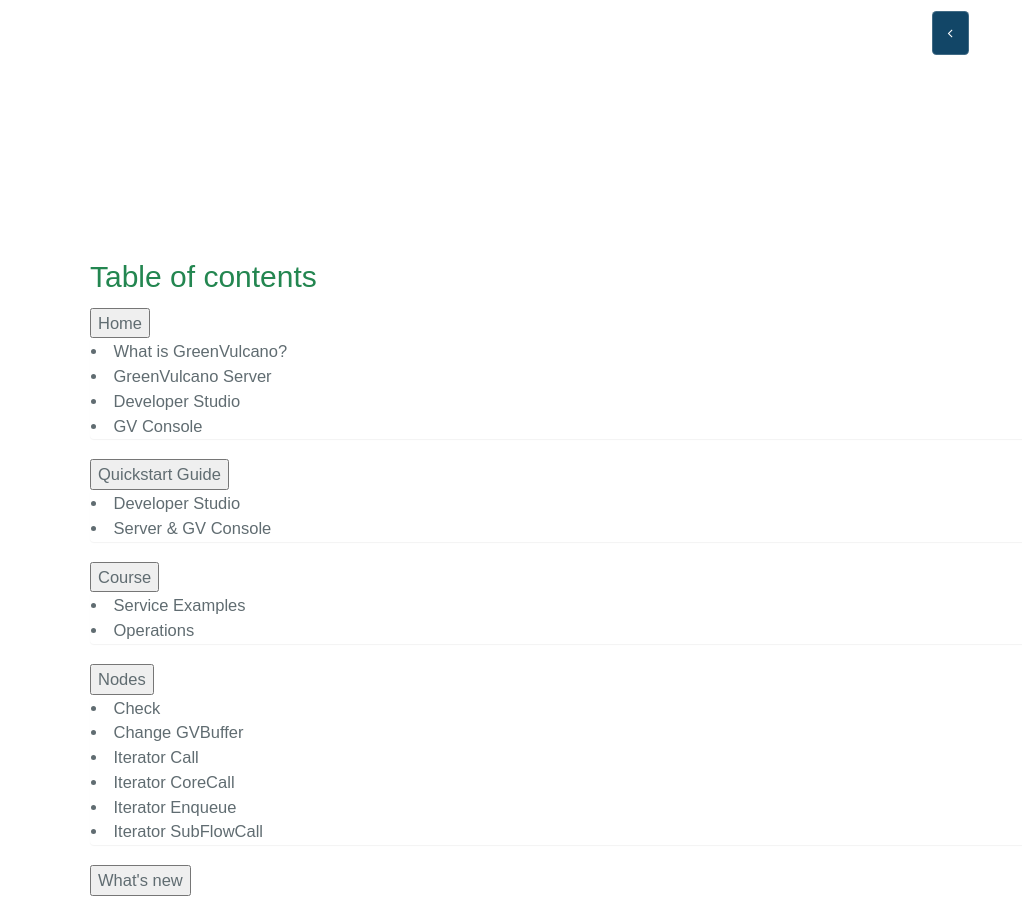
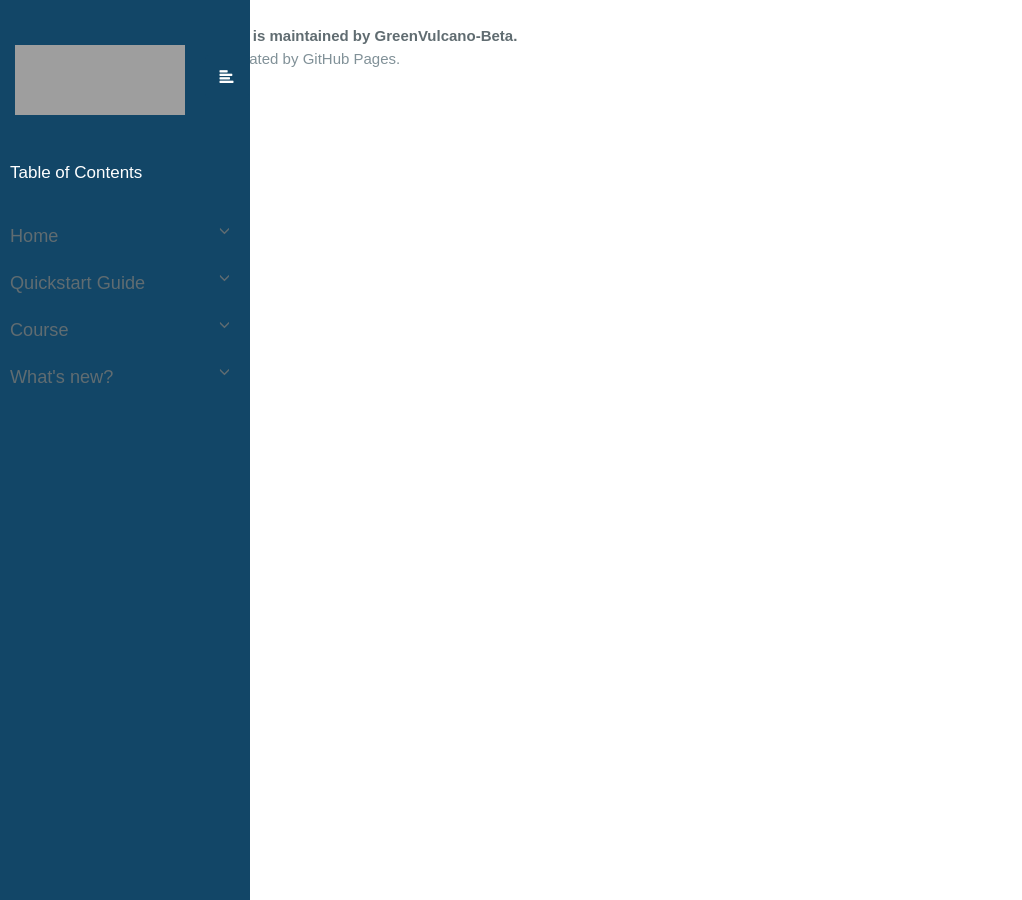
Before and after one commit to dianamw/GreenVulcano-Beta, a Jekyll site: the page built from nodes/ChangeGVBuffer.md, in a window 1280 px wide and 900 px high, scrolled down 444 px. Shown: the whole window, without its empty margins (0-1022 px from the left). Built offline with Jekyll 4.4.1, drawn with Linux system fonts in a browser that asks for light colours; our own code applies the rules of GitHub Pages for plain Markdown files; the repository's description, which GitHub fills in, is left out; grey boxes are pictures that could not be loaded.

Commit message:
Update body.html

```diff
--- a/_includes/body.html
+++ b/_includes/body.html
@@ -10,60 +10,62 @@
   <!--Wrapper-->
   <section class="main-content">
 	<!-- Here starts the sidebar -->
-	<div id="mySidenav" class="sidebar">
-		<a href="{{site.baseurl}}"><img src="{{site.baseurl}}{{site.image}}" class="logo" /></a>
-		<button class="btn closebtn" onclick="closeNav()"><i class="fa fa-angle-left"></i></button>
-      <h2 id="titleT"> Table of contents</h2>
+	<div class="wrapper">
+    <!-- Sidebar Holder -->
+    <nav id="sidebar">
+      <img src="logo.png" style="height:80px; width:180px; padding:5px; margin:10px" class="logo">
+      <button type="button" id="sidebarCollapse" class="btn btn-info navbar-btn">
+                          <i class="glyphicon glyphicon-align-left"></i>
+                          <span></span>
+                      </button>
+      <ul class="list-unstyled components">
+        <p>Table of Contents</p>
+        <li>
+          <a href="#homeSubmenu" data-toggle="collapse" aria-expanded="false">Home</a>
+          <ul class="collapse list-unstyled" id="homeSubmenu">
+            <li><a href="#">What is GreenVulcano?</a></li>
+            <li><a href="#">GreenVulcano Server</a></li>
+            <li><a href="#">Developer Studio</a></li>
+            <li><a href="#">GV Console</a></li>
+          </ul>
+        </li>
+        <li>
+          <a href="#quickstart" data-toggle="collapse" aria-expanded="false">Quickstart Guide</a>
+          <ul class="collapse list-unstyled" id="quickstart">
+            <li><a href="#">Developer Studio</a></li>
+            <li><a href="#">GV Console</a></li>
+          </ul>
+        </li>
+        <li>
+          <a href="#course" data-toggle="collapse" aria-expanded="false">Course</a>
+          <ul class="collapse list-unstyled" id="course">
+            <li><a href="#nodes" data-toggle="collapse" aria-expanded="false">Nodes</a>
+              <div id="submenu">
+                <ul class="collapse list-unstyled" id="nodes">
+                  <li><a href="#">Check</a></li>
+                  <li><a href="#">Change GVBuffer</a></li>
+                  <li><a href="#">Iterator Call</a></li>
+                  <li><a href="#">Iterator CoreCall</a></li>
+                  <li><a href="#">Iterator Enqueue</a></li>
+                  <li><a href="#">Iterator SubFlowCall</a></li>
+            </li>
+            </ul>
+            </div>
+            <li><a href="#">Placeholders</a></li>
+            <li><a href="#">Operations</a></li>
+          </ul>
+        </li>
 
-	  <!-- Here starts sidebar's sections -->
+        <li>
+          <a href="#new" data-toggle="collapse" aria-expanded="false">What's new?</a>
+          <ul class="collapse list-unstyled" id="new">
+            <li><a href="#">ALPHA1: deploy</a></li>
+          </ul>
+        </li>
+      </ul>
 
-	  <!-- Home -->
-		<button class="accordion">Home</button>
-      <div class="panel">
-        <div id="listed">
-          <li><a href="{{ "home/what_is_GreenVulcano" | relative_url}}">What is GreenVulcano?</a></li>
-	  <li><a href="{{ "home/greenVulcano_server" | relative_url}}">GreenVulcano Server</a></li>
-          <li><a href="{{ "home/developer_studio" | relative_url}}">Developer Studio</a></li>
-          <li><a href="{{ "home/GVConsole" | relative_url}}">GV Console</a></li>
-        </div>
-      </div>
-	<!-- QuickStart Guide and menu -->
-      <button class="accordion">Quickstart Guide</button>
-      <div class="panel">
-        <div id="listed">
-          <li><a href="{{ "" | relative_url}}">Developer Studio</a></li>
-          <li><a href="{{ "" | relative_url}}"> Server & GV Console</a></li>
-        </div>
-      </div>
-	<!-- Course and menu -->
-	<button class="accordion">Course</button>
-      <div class="panel">
-        <div id="listed">
-          <li><a href="{{ "" | relative_url}}">Service Examples</a></li>
-	  <li><a href="{{ "" | relative_url}}"> Operations</a></li>
-        </div>
-      </div>
-	<!-- Nodes -->
-	<button class="accordion">Nodes</button>
-      <div class="panel">
-        <div id="listed">
-          <li><a href="{{ "nodes/check" | relative_url}}">Check</a></li>
-	  <li><a href="{{ "nodes/changeGVBuffer" | relative_url}}">Change GVBuffer</a></li>
-	  <li><a href="{{ "nodes/Iterator_Call" | relative_url}}">Iterator Call</a></li>
-	  <li><a href="{{ "nodes/Iterator_CoreCall" | relative_url}}">Iterator CoreCall</a></li>
-	  <li><a href="{{ "nodes/Iterator_Enqueue" | relative_url}}">Iterator Enqueue</a></li>
-	  <li><a href="{{ "nodes/Iterator_SubFlowCall" | relative_url}}">Iterator SubFlowCall</a></li>
-	</div>
-      </div>
-	<!-- What's new -->
-      	<button class="accordion">What's new</button>
-      <div class="panel">
-        <div id="listed">
-          <li><a href="{{ "pages/newdeploy" | relative_url}}">ALPHA1: deploy</a></li>
-	</div>
-</div>
-	<!-- Here ends the Sidebar -->
-    </div>
+
+    </nav>
 
 	<!-- Here starts the Main -->
     <div id="main">
```
